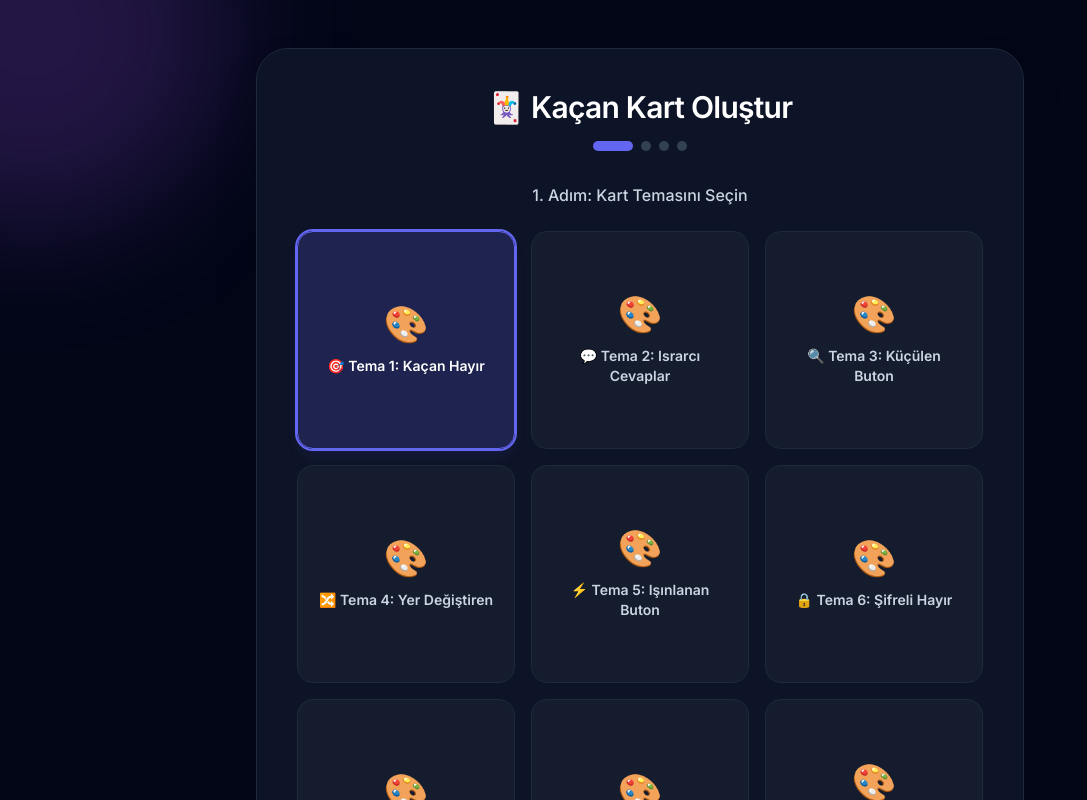
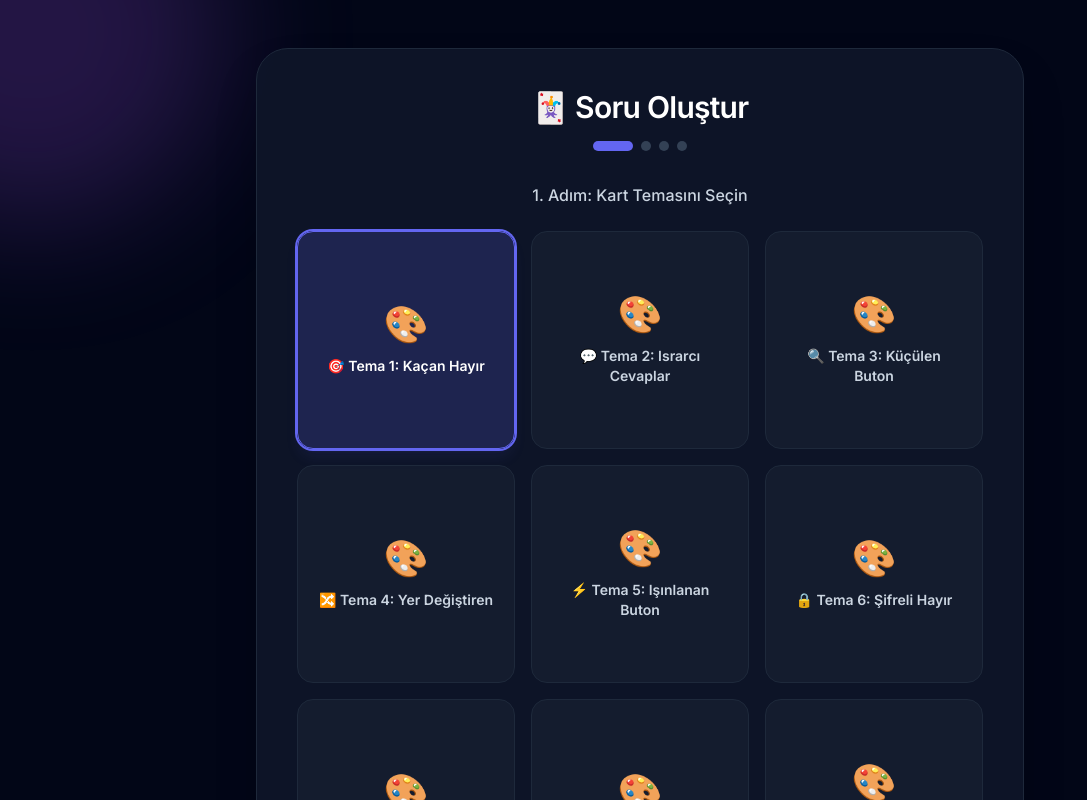
Before and after one commit to naksoy3/kacan-kart-app, a Next.js app in the folder kacan-kart-app/: page / in a window 1280 px wide. Shown: the top 800 px of the page, without its empty margins (0-1087 px from the left). Built offline with nearby package versions, Linux system fonts and the light colour scheme.

Commit message:
Basliklar soru olustur olarak degistirildi ve gif secimi istege bagli hale getirildi

```diff
--- a/kacan-kart-app/app/page.tsx
+++ b/kacan-kart-app/app/page.tsx
@@ -134,7 +134,7 @@ function CardContent() {
       {formStep < 4 && (
         <div className="relative z-10 w-full max-w-3xl bg-slate-900/90 border border-slate-800 backdrop-blur-xl p-8 sm:p-10 rounded-[32px] text-white shadow-2xl space-y-8 my-8">
           <div className="text-center space-y-3">
-            <h2 className="text-3xl font-extrabold tracking-tight">🃏 Kaçan Kart Oluştur</h2>
+            <h2 className="text-3xl font-extrabold tracking-tight">🃏 Soru Oluştur</h2>
             <div className="flex justify-center gap-2 pt-1">
               {[1, 2, 3, 4].map((stepNum) => (
                 <div
@@ -263,7 +263,7 @@ function CardContent() {
           {formStep === 3 && (
             <div className="space-y-6">
               <label className="block text-slate-300 font-medium text-base text-center">
-                3. Adım: Komik Bir GIF Seçin ({gosterilecekGifler.length} Seçenek)
+                3. Adım: Bir GIF Seçin (İsteğe Bağlı)
               </label>
 
               <div className="grid grid-cols-2 sm:grid-cols-4 gap-4 max-h-80 overflow-y-auto pr-1">
```
